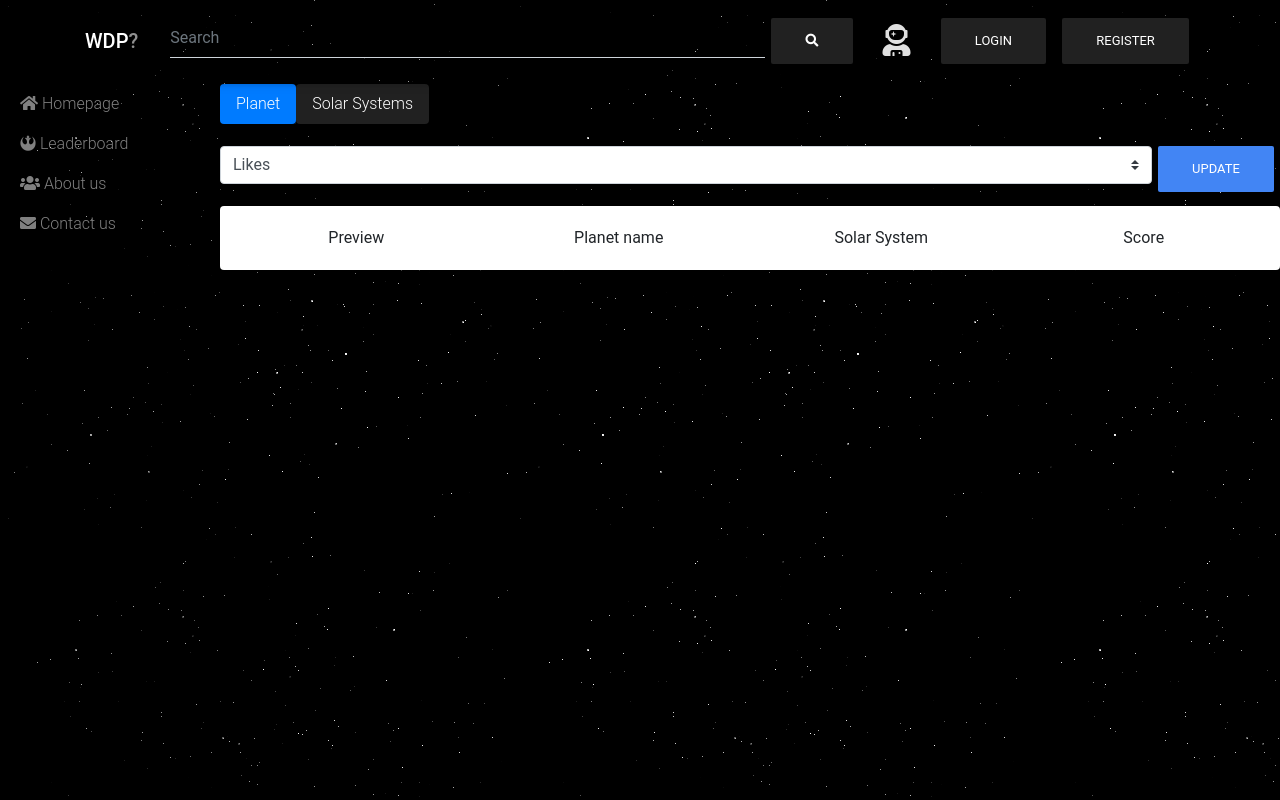
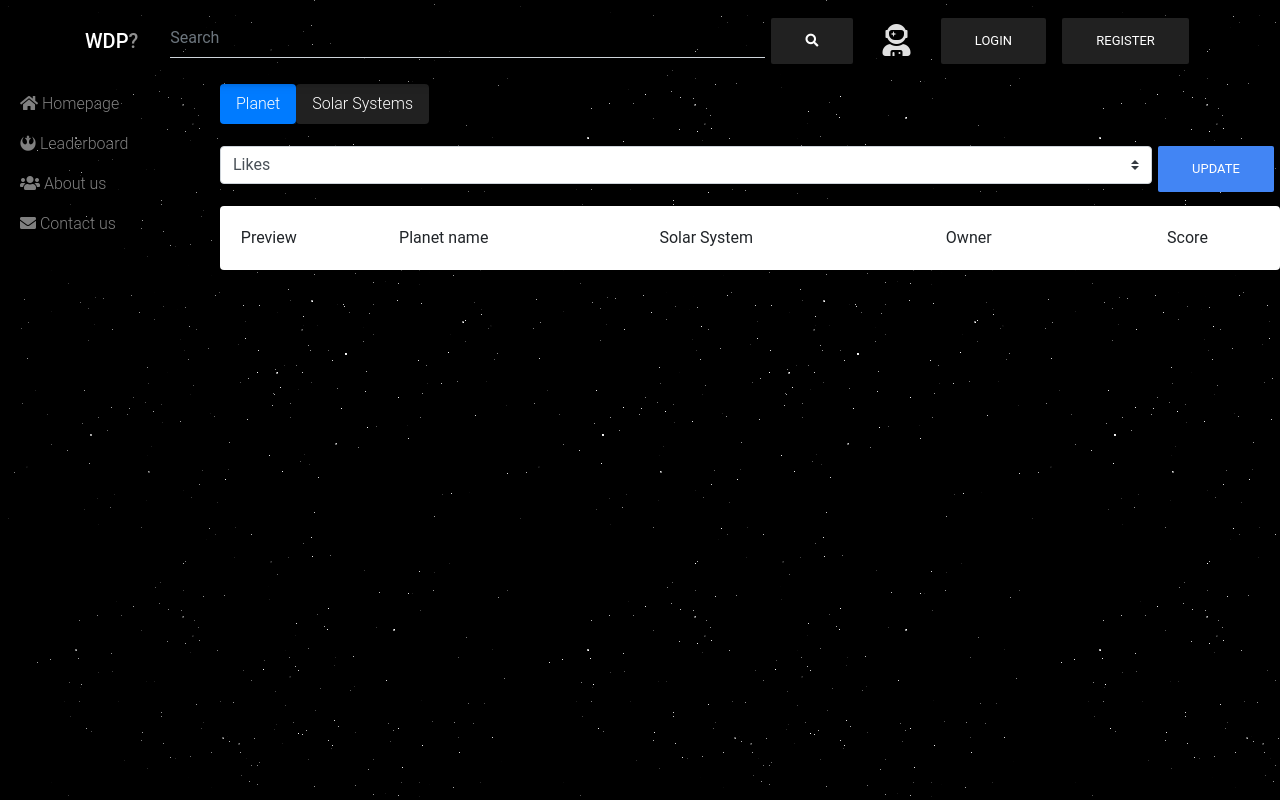
Before and after one commit to 09ubberboy90/WadThePlanet, a Django app: page /leaderboard/ in a window 1280 px wide. Run offline with Django 3.2, Linux system fonts and the light colour scheme; data that the repository does not hold is empty; some libraries are stand-ins or nearby versions.

Commit message:
Edited the planet templates

```diff
--- a/templates/planet/planettemplate.html
+++ b/templates/planet/planettemplate.html
@@ -1,21 +1,31 @@
 <div class="tab-pane fade show active" id="planets" role="tabpanel" aria-labelledby="planets">
+
 <div class="card">
         <div class="card-body">
             <div class="row">
+                {% if page == 'leaderboard' %}
+                <div class="col-1">
+                {% else %}
                 <div class="col-3">
+                {% endif %}
                     Preview
                 </div>
                 <div class="col-3">
                     Planet name
                 </div>
+                {% if page == 'leaderboard' %}
                 <div class="col-3">
-                    {% if page == 'leaderboard' %}
                     Solar System
-                    {% else %}
+                </div>
+                {% endif %}
+                <div class="col-3">
                     Owner
-                    {% endif %}
                 </div>
+                {% if page == 'leaderboard' %}
+                <div class="col-2">
+                {% else %}
                 <div class="col-3">
+                {% endif %}
                     Score
                 </div>
             </div>
@@ -27,24 +37,34 @@
 <div class="card">
     <div class="card-body">
         <div class="row">
+            {% if page == 'leaderboard' %}
+            <div class="col-1">
+            {% else %}
             <div class="col-3">
+            {% endif %}
                 <img id="initial-texture" src="{{ MEDIA_URL }}{{ planet.texture }}" heigth='68' width='68'/>
             </div>
             <div class="col-3">
                 <a href="{% url 'view_planet' planet.solarSystem.user.username planet.solarSystem.name planet.name %}">{{ planet.name }}</a>
             </div>
+            {% if page == 'leaderboard' %}
             <div class="col-3">
-                {% if page == 'leaderboard' %}
                 <a href="{% url 'view_system' planet.solarSystem.user.username planet.solarSystem.name %}">{{ planet.solarSystem.name }}</a>
-                {% else %}
+            </div>
+            {% endif %}
+            <div class="col-3">
                 <a href="{% url 'view_user' planet.solarSystem.user.username %}">{{ planet.solarSystem.user.username }}</a>
-                {% endif %}
             </div>
+            {% if page == 'leaderboard' %}
+            <div class="col-2">
+            {% else %}
             <div class="col-3">
+            {% endif %}
                 {{planet.score}}
             </div>
         </div>
     </div>
 </div>
 {% endfor %}
+
 </div>
```
